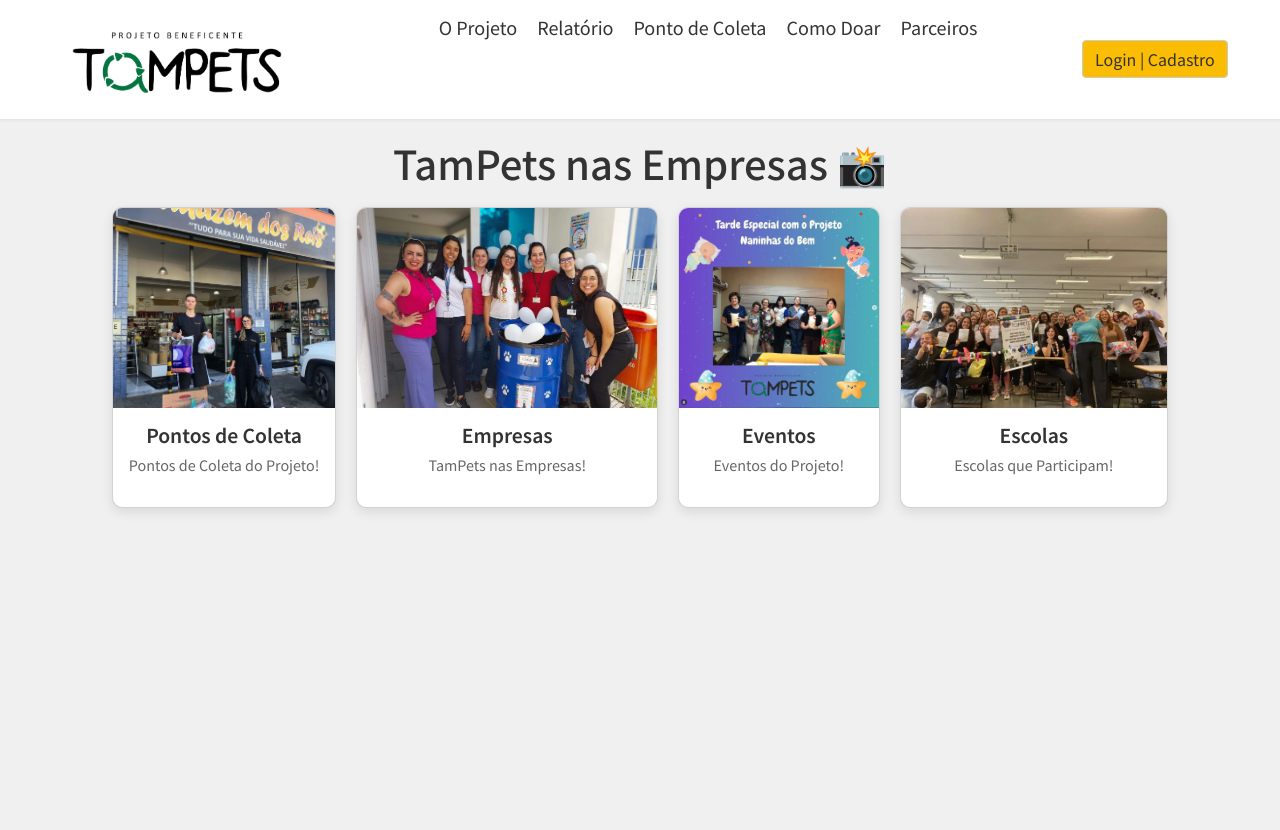
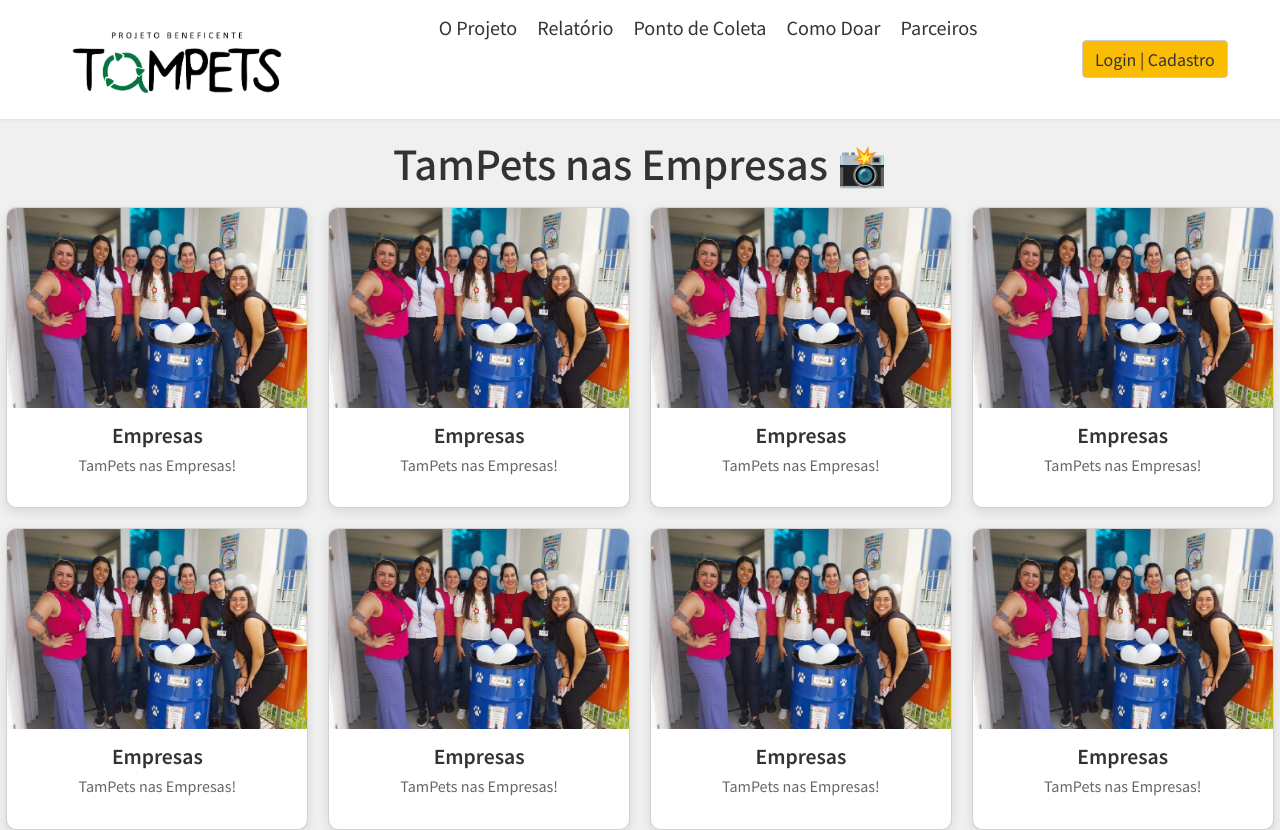
Before and after one commit to DaianeKCamargo/FATEC_ProjetoIntegrador2, a Next.js app in the folder tampets/: page /oProjeto/galeriaFotos/galeriaEmpresas in a window 1280 px wide. Before the commit the page ends 800 px from the top, so only its background shows below. Built offline with nearby package versions, Linux system fonts and the light colour scheme.

Commit message:
Galeria Empresas

```diff
--- a/tampets/src/app/oProjeto/galeriaFotos/galeriaEmpresas/page.tsx
+++ b/tampets/src/app/oProjeto/galeriaFotos/galeriaEmpresas/page.tsx
@@ -11,9 +11,9 @@
 
         <div style={{ display: "flex", gap: "20px", flexWrap: "wrap", justifyContent: "center" }}>
           <Card
-            imagem={"/coleta.PNG"}
-            titulo="Pontos de Coleta"
-            descricao="Pontos de Coleta do Projeto!"
+            imagem={"/tampetszf.jpg"}
+            titulo="Empresas"
+            descricao="TamPets nas Empresas!"
             className="card"
           />
           <Card
@@ -24,16 +24,42 @@
           />
 
           <Card
-            imagem={"/evento.PNG"}
-            titulo="Eventos"
-            descricao="Eventos do Projeto!"
+            imagem={"/tampetszf.jpg"}
+            titulo="Empresas"
+            descricao="TamPets nas Empresas!"
             className="card"
           />
 
           <Card
-            imagem={"/tampets112023.webp"}
-            titulo="Escolas"
-            descricao="Escolas que Participam!"
+            imagem={"/tampetszf.jpg"}
+            titulo="Empresas"
+            descricao="TamPets nas Empresas!"
+            className="card"
+          />
+          <Card
+            imagem={"/tampetszf.jpg"}
+            titulo="Empresas"
+            descricao="TamPets nas Empresas!"
+            className="card"
+          />
+          <Card
+            imagem={"/tampetszf.jpg"}
+            titulo="Empresas"
+            descricao="TamPets nas Empresas!"
+            className="card"
+          />
+
+          <Card
+            imagem={"/tampetszf.jpg"}
+            titulo="Empresas"
+            descricao="TamPets nas Empresas!"
+            className="card"
+          />
+
+          <Card
+            imagem={"/tampetszf.jpg"}
+            titulo="Empresas"
+            descricao="TamPets nas Empresas!"
             className="card"
           />
         </div>
```
